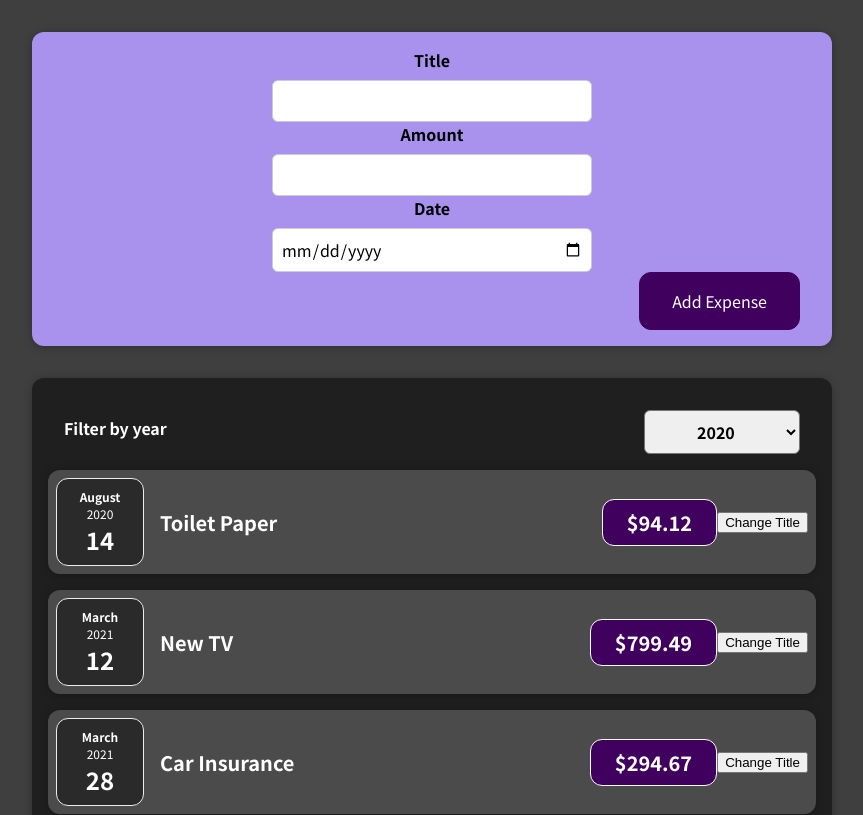
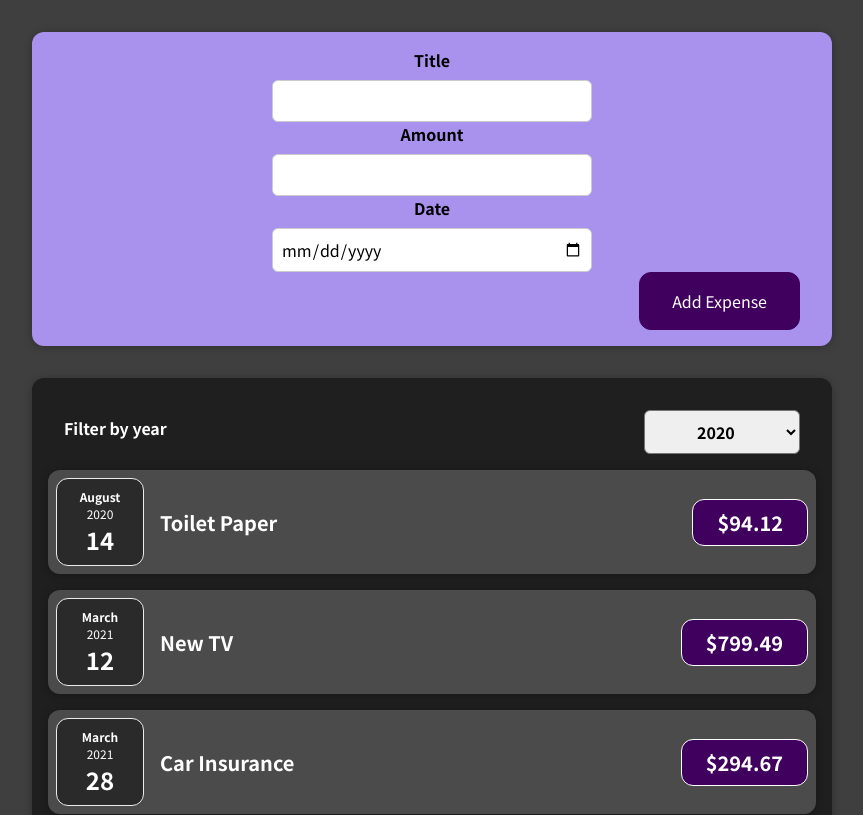
Before and after one commit to MMMarinov20/Expense-Tracker, a React (Create React App) app: page / in a window 1280 px wide. Shown: the top 815 px of the page, without its empty margins (208-1071 px from the left). Built offline with nearby package versions, Linux system fonts and the light colour scheme.

Commit message:
Remove test button

```diff
--- a/src/components/Expenses/ExpenseItem.js
+++ b/src/components/Expenses/ExpenseItem.js
@@ -1,23 +1,14 @@
 import "./ExpenseItem.css";
 import ExpenseDate from "./ExpenseDate";
 import Card from "../UI/Card";
-import React, { useState } from "react";
 const ExpenseItem = (props) => {
-  const [title, setTitle] = useState(props.title);
-
-  const clickHandler = () => {
-    setTitle("Updated!");
-    console.log(title);
-  };
-
   return (
     <Card className="expense-item">
       <ExpenseDate date={props.date} />
       <div className="expense-item__description">
-        <h2>{title}</h2>
+        <h2>{props.title}</h2>
         <div className="expense-item__price">${props.amount}</div>
       </div>
-      <button onClick={clickHandler}>Change Title</button>
     </Card>
   );
 };
```
